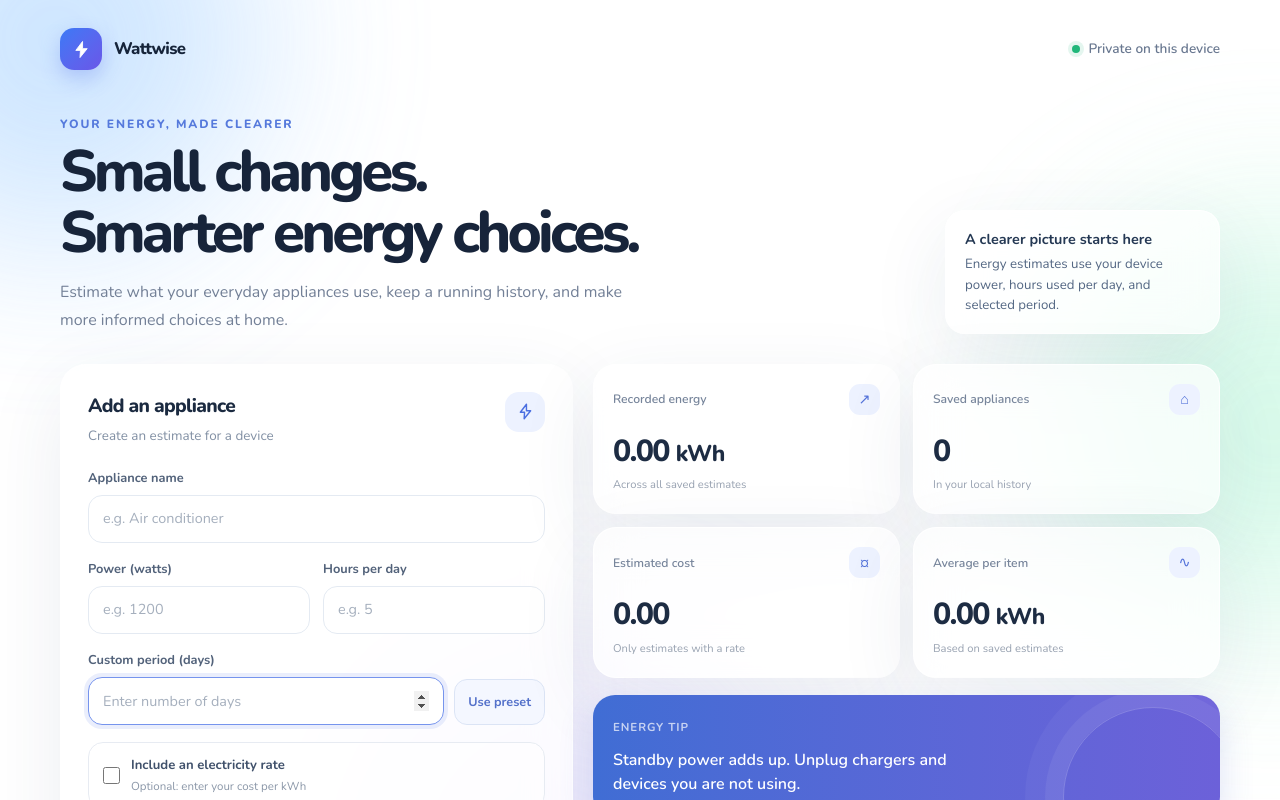
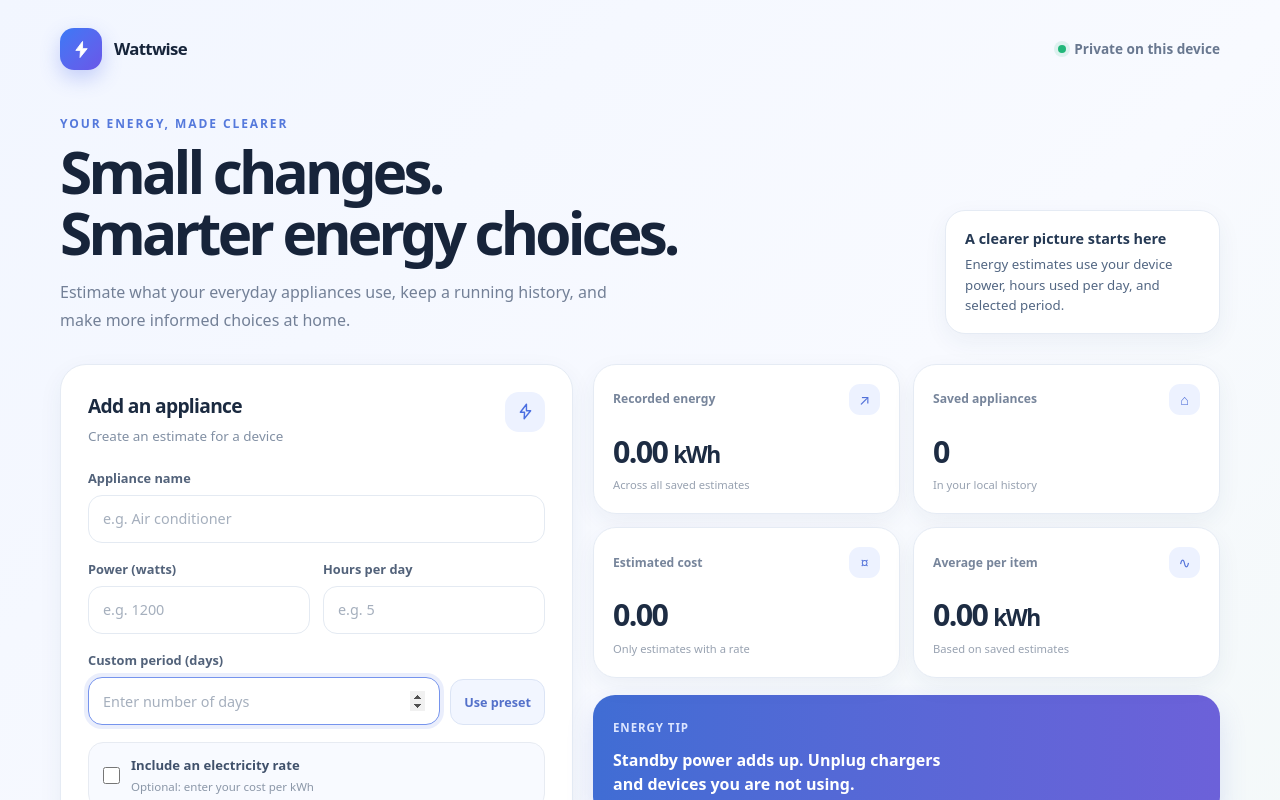
Before and after one commit to talhadevstudio30-lang/electricity-management, a React (Vite) app: page / in a window 1280 px wide. Both pictures are taken after a click on the button "Custom days". Shown: the top 800 px of the page. Built offline with nearby package versions, Linux system fonts and the light colour scheme.

Commit message:
add the optimization methods to make this app more and extra better than betore performance wise

```diff
--- a/index.html
+++ b/index.html
@@ -2,10 +2,6 @@
 <html lang="en">
 
 <head>
-  <link rel="preconnect" href="https://fonts.googleapis.com">
-  <link rel="preconnect" href="https://fonts.gstatic.com" crossorigin>
-  <link href="https://fonts.googleapis.com/css2?family=Nunito:ital,wght@0,200..1000;1,200..1000&display=swap"
-    rel="stylesheet">
   <meta charset="UTF-8" />
   <link rel="icon" type="image/svg+xml" href="AppIcon.png" />
   <meta name="viewport" content="width=device-width, initial-scale=1.0" />
@@ -17,11 +13,6 @@
   <meta name="technologies"
     content="React, Vite, JavaScript, Tailwind CSS, Node.js, GitHub" />
   <meta name="access" content="yes" />
-  <style>
-    body {
-      font-family: 'Nunito', sans-serif;
-    }
-  </style>
 </head>
 
 <body>
--- a/package.json
+++ b/package.json
@@ -11,7 +11,6 @@
   },
   "dependencies": {
     "@tailwindcss/vite": "^4.1.18",
-    "aos": "^2.3.4",
     "react": "^19.2.0",
     "react-dom": "^19.2.0",
     "tailwindcss": "^4.1.18"
--- a/src/features/energy-dashboard/EnergyDashboard.jsx
+++ b/src/features/energy-dashboard/EnergyDashboard.jsx
@@ -1,3 +1,4 @@
+import { memo, useMemo } from 'react'
 import ApplianceForm from './components/ApplianceForm'
 import ApplianceHistory from './components/ApplianceHistory'
 import DashboardHeader from './components/DashboardHeader'
@@ -6,16 +7,13 @@ import { useEnergyHistory } from './hooks/useEnergyHistory'
 
 function EnergyDashboard() {
   const { items, error, addItem, removeItem, clearItems } = useEnergyHistory()
-  const totalEnergy = items.reduce((sum, item) => sum + item.kwh, 0)
-  const totalCost = items.reduce((sum, item) => (
-    sum + (Number.isFinite(item.cost) ? item.cost : 0)
-  ), 0)
+  const { totalEnergy, totalCost } = useMemo(() => items.reduce((totals, item) => ({
+    totalEnergy: totals.totalEnergy + item.kwh,
+    totalCost: totals.totalCost + (Number.isFinite(item.cost) ? item.cost : 0),
+  }), { totalEnergy: 0, totalCost: 0 }), [items])
 
   return (
-    <main className="relative isolate min-h-screen overflow-hidden bg-[radial-gradient(ellipse_at_16%_5%,rgba(224,235,255,0.8),transparent_35%),radial-gradient(ellipse_at_92%_43%,rgba(224,247,240,0.6),transparent_30%),#f4f7fc]">
-      <div className="pointer-events-none fixed -left-36 -top-40 -z-10 size-[25rem] animate-pulse rounded-full bg-blue-300/60 blur-[90px] motion-reduce:animate-none" aria-hidden="true" />
-      <div className="pointer-events-none fixed -right-48 top-56 -z-10 size-[25rem] animate-pulse rounded-full bg-emerald-200/60 blur-[90px] [animation-delay:2s] motion-reduce:animate-none" aria-hidden="true" />
-      <div className="pointer-events-none fixed -bottom-64 left-[28%] -z-10 size-[25rem] animate-pulse rounded-full bg-violet-200/60 blur-[90px] [animation-delay:4s] motion-reduce:animate-none" aria-hidden="true" />
+    <main className="relative min-h-screen overflow-hidden bg-[linear-gradient(135deg,#f2f6ff_0%,#f8faff_48%,#f1f8f5_100%)]">
 
       <div className="mx-auto w-[min(1160px,calc(100%-40px))] pb-16 pt-7 max-sm:w-[calc(100%-24px)] max-sm:pt-[17px]">
         <DashboardHeader />
@@ -30,7 +28,7 @@ function EnergyDashboard() {
               Estimate what your everyday appliances use, keep a running history, and make more informed choices at home.
             </p>
           </div>
-          <aside className="max-w-[275px] justify-self-end rounded-[20px] border border-white/80 bg-white/70 p-[17px_19px] text-[0.83rem] leading-[1.55] text-[#536783] shadow-[0_24px_80px_rgba(39,65,107,0.09)] backdrop-blur-[22px] max-sm:max-w-none max-sm:justify-self-stretch">
+          <aside className="max-w-[275px] justify-self-end rounded-[20px] border border-[#e5ebf4] bg-white p-[17px_19px] text-[0.83rem] leading-[1.55] text-[#536783] shadow-[0_8px_24px_rgba(39,65,107,0.06)] max-sm:max-w-none max-sm:justify-self-stretch">
             <strong className="mb-1 block text-[0.9rem] text-[#253954]">A clearer picture starts here</strong>
             Energy estimates use your device power, hours used per day, and selected period.
           </aside>
@@ -53,4 +51,4 @@ function EnergyDashboard() {
   )
 }
 
-export default EnergyDashboard
+export default memo(EnergyDashboard)
--- a/src/features/energy-dashboard/components/ApplianceForm.jsx
+++ b/src/features/energy-dashboard/components/ApplianceForm.jsx
@@ -1,4 +1,4 @@
-import { useState } from 'react'
+import { memo, useState } from 'react'
 import { calculateEnergy, formatNumber, PERIODS } from '../utils/energy'
 
 function ApplianceForm({ onAdd }) {
@@ -43,7 +43,7 @@ function ApplianceForm({ onAdd }) {
   }
 
   return (
-    <section className="rounded-[26px] border border-white/80 bg-white/70 p-[27px] shadow-[0_24px_80px_rgba(39,65,107,0.09)] backdrop-blur-[22px] max-sm:rounded-[22px] max-sm:p-[20px_17px]" aria-labelledby="calculator-title">
+    <section className="rounded-[26px] border border-[#e5ebf4] bg-white p-[27px] shadow-[0_8px_24px_rgba(39,65,107,0.06)] max-sm:rounded-[22px] max-sm:p-[20px_17px]" aria-labelledby="calculator-title">
       <div className="mb-[23px] flex items-start justify-between gap-4">
         <div>
           <h2 className="m-0 text-[1.2rem] font-extrabold tracking-[-0.035em] text-[#1b2a40]" id="calculator-title">Add an appliance</h2>
@@ -61,7 +61,7 @@ function ApplianceForm({ onAdd }) {
           <label className="mb-[7px] block text-[0.8rem] font-bold text-[#52627a]" htmlFor="device-name">Appliance name</label>
           <input
             autoComplete="off"
-            className="min-h-12 w-full rounded-[14px] border border-[#e4eaf2] bg-white/80 px-[14px] text-[0.9rem] text-[#24344c] outline-none transition-all placeholder:text-[#a5afbd] hover:border-[#c8d4ee] hover:bg-white focus:border-[#7694ed] focus:bg-white focus:ring-4 focus:ring-[#5d7de2]/[0.13]"
+            className="min-h-12 w-full rounded-[14px] border border-[#e4eaf2] bg-white px-[14px] text-[0.9rem] text-[#24344c] outline-none transition-colors placeholder:text-[#a5afbd] hover:border-[#c8d4ee] focus:border-[#7694ed] focus:ring-4 focus:ring-[#5d7de2]/[0.13]"
             id="device-name"
             maxLength={60}
             onChange={(event) => setItemName(event.target.value)}
@@ -75,7 +75,7 @@ function ApplianceForm({ onAdd }) {
           <div>
             <label className="mb-[7px] block text-[0.8rem] font-bold text-[#52627a]" htmlFor="device-watts">Power (watts)</label>
             <input
-              className="min-h-12 w-full rounded-[14px] border border-[#e4eaf2] bg-white/80 px-[14px] text-[0.9rem] text-[#24344c] outline-none transition-all placeholder:text-[#a5afbd] hover:border-[#c8d4ee] hover:bg-white focus:border-[#7694ed] focus:bg-white focus:ring-4 focus:ring-[#5d7de2]/[0.13]"
+              className="min-h-12 w-full rounded-[14px] border border-[#e4eaf2] bg-white px-[14px] text-[0.9rem] text-[#24344c] outline-none transition-colors placeholder:text-[#a5afbd] hover:border-[#c8d4ee] focus:border-[#7694ed] focus:ring-4 focus:ring-[#5d7de2]/[0.13]"
               id="device-watts"
               max="1000000"
               min="0.01"
@@ -90,7 +90,7 @@ function ApplianceForm({ onAdd }) {
           <div>
             <label className="mb-[7px] block text-[0.8rem] font-bold text-[#52627a]" htmlFor="device-hours">Hours per day</label>
             <input
-              className="min-h-12 w-full rounded-[14px] border border-[#e4eaf2] bg-white/80 px-[14px] text-[0.9rem] text-[#24344c] outline-none transition-all placeholder:text-[#a5afbd] hover:border-[#c8d4ee] hover:bg-white focus:border-[#7694ed] focus:bg-white focus:ring-4 focus:ring-[#5d7de2]/[0.13]"
+              className="min-h-12 w-full rounded-[14px] border border-[#e4eaf2] bg-white px-[14px] text-[0.9rem] text-[#24344c] outline-none transition-colors placeholder:text-[#a5afbd] hover:border-[#c8d4ee] focus:border-[#7694ed] focus:ring-4 focus:ring-[#5d7de2]/[0.13]"
               id="device-hours"
               max="24"
               min="0.01"
@@ -112,7 +112,7 @@ function ApplianceForm({ onAdd }) {
             {customPeriod ? (
               <input
                 autoFocus
-                className="min-h-12 w-full rounded-[14px] border border-[#e4eaf2] bg-white/80 px-[14px] text-[0.9rem] text-[#24344c] outline-none transition-all placeholder:text-[#a5afbd] hover:border-[#c8d4ee] hover:bg-white focus:border-[#7694ed] focus:bg-white focus:ring-4 focus:ring-[#5d7de2]/[0.13]"
+                className="min-h-12 w-full rounded-[14px] border border-[#e4eaf2] bg-white px-[14px] text-[0.9rem] text-[#24344c] outline-none transition-colors placeholder:text-[#a5afbd] hover:border-[#c8d4ee] focus:border-[#7694ed] focus:ring-4 focus:ring-[#5d7de2]/[0.13]"
                 id="calculation-period"
                 max="36500"
                 min="1"
@@ -125,7 +125,7 @@ function ApplianceForm({ onAdd }) {
               />
             ) : (
               <select
-                className="min-h-12 w-full cursor-pointer rounded-[14px] border border-[#e4eaf2] bg-white/80 px-[14px] text-[0.9rem] text-[#24344c] outline-none transition-all hover:border-[#c8d4ee] hover:bg-white focus:border-[#7694ed] focus:bg-white focus:ring-4 focus:ring-[#5d7de2]/[0.13]"
+                className="min-h-12 w-full cursor-pointer rounded-[14px] border border-[#e4eaf2] bg-white px-[14px] text-[0.9rem] text-[#24344c] outline-none transition-colors hover:border-[#c8d4ee] focus:border-[#7694ed] focus:ring-4 focus:ring-[#5d7de2]/[0.13]"
                 id="calculation-period"
                 onChange={(event) => setPeriod(event.target.value)}
                 value={period}
@@ -136,12 +136,12 @@ function ApplianceForm({ onAdd }) {
               </select>
             )}
           </div>
-          <button className="min-h-[46px] cursor-pointer whitespace-nowrap rounded-[13px] border border-[#dbe4f5] bg-[#f2f6ff]/80 px-[13px] text-[0.79rem] font-bold text-[#5471ca] transition hover:-translate-y-px hover:bg-[#e9efff]" onClick={toggleCustomPeriod} type="button">
+          <button className="min-h-[46px] cursor-pointer whitespace-nowrap rounded-[13px] border border-[#dbe4f5] bg-[#f2f6ff] px-[13px] text-[0.79rem] font-bold text-[#5471ca] transition-colors hover:bg-[#e9efff]" onClick={toggleCustomPeriod} type="button">
             {customPeriod ? 'Use preset' : 'Custom days'}
           </button>
         </div>
 
-        <label className="flex cursor-pointer items-center gap-[11px] rounded-[15px] border border-[#e7ebf2] bg-white/50 p-[13px_14px]" htmlFor="include-rate">
+        <label className="flex cursor-pointer items-center gap-[11px] rounded-[15px] border border-[#e7ebf2] bg-[#f8faff] p-[13px_14px]" htmlFor="include-rate">
           <input
             checked={includeRate}
             id="include-rate"
@@ -159,7 +159,7 @@ function ApplianceForm({ onAdd }) {
           <div>
             <label className="mb-[7px] block text-[0.8rem] font-bold text-[#52627a]" htmlFor="unit-rate">Rate per kWh</label>
             <input
-              className="min-h-12 w-full rounded-[14px] border border-[#e4eaf2] bg-white/80 px-[14px] text-[0.9rem] text-[#24344c] outline-none transition-all placeholder:text-[#a5afbd] hover:border-[#c8d4ee] hover:bg-white focus:border-[#7694ed] focus:bg-white focus:ring-4 focus:ring-[#5d7de2]/[0.13]"
+              className="min-h-12 w-full rounded-[14px] border border-[#e4eaf2] bg-white px-[14px] text-[0.9rem] text-[#24344c] outline-none transition-colors placeholder:text-[#a5afbd] hover:border-[#c8d4ee] focus:border-[#7694ed] focus:ring-4 focus:ring-[#5d7de2]/[0.13]"
               id="unit-rate"
               min="0"
               onChange={(event) => setRate(event.target.value)}
@@ -172,7 +172,7 @@ function ApplianceForm({ onAdd }) {
           </div>
         )}
 
-        <div className="flex items-center justify-between gap-4 rounded-[17px] border border-[#aec6ff]/45 bg-gradient-to-r from-[#eef4ff]/90 to-[#effcf8]/80 p-[15px_17px]" aria-live="polite">
+        <div className="flex items-center justify-between gap-4 rounded-[17px] border border-[#dce5f8] bg-gradient-to-r from-[#eef4ff] to-[#effcf8] p-[15px_17px]" aria-live="polite">
           <div className="text-[0.75rem] text-[#79889e]">
             <strong className="mb-[3px] block text-[0.83rem] text-[#40536f]">Live estimate</strong>
             Based on {days > 0 ? `${days} ${days === 1 ? 'day' : 'days'}` : 'your selected period'}
@@ -191,7 +191,7 @@ function ApplianceForm({ onAdd }) {
           </div>
         </div>
 
-        <button className="flex min-h-[51px] cursor-pointer items-center justify-center gap-[9px] rounded-[15px] border-0 bg-gradient-to-r from-[#5278e6] to-[#695cdb] text-[0.92rem] font-extrabold text-white shadow-[0_10px_22px_rgba(89,105,222,0.24)] transition hover:-translate-y-0.5 hover:shadow-[0_14px_28px_rgba(89,105,222,0.3)] hover:saturate-[1.12] active:translate-y-0 [&_svg]:size-[18px]" type="submit">
+        <button className="flex min-h-[51px] cursor-pointer items-center justify-center gap-[9px] rounded-[15px] border-0 bg-gradient-to-r from-[#5278e6] to-[#695cdb] text-[0.92rem] font-extrabold text-white shadow-[0_8px_18px_rgba(89,105,222,0.2)] transition-colors hover:from-[#466bd5] hover:to-[#5d50cc] active:translate-y-0 [&_svg]:size-[18px]" type="submit">
           Add estimate
           <svg viewBox="0 0 24 24" fill="none" aria-hidden="true">
             <path d="M12 5v14M5 12h14" stroke="currentColor" strokeWidth="2" strokeLinecap="round" />
@@ -202,4 +202,4 @@ function ApplianceForm({ onAdd }) {
   )
 }
 
-export default ApplianceForm
+export default memo(ApplianceForm)
--- a/src/features/energy-dashboard/components/DashboardHeader.jsx
+++ b/src/features/energy-dashboard/components/DashboardHeader.jsx
@@ -1,3 +1,5 @@
+import { memo } from 'react'
+
 function DashboardHeader() {
   return (
     <header className="mb-[46px] flex items-center justify-between gap-6 max-sm:mb-[34px]">
@@ -17,4 +19,4 @@ function DashboardHeader() {
   )
 }
 
-export default DashboardHeader
+export default memo(DashboardHeader)
--- a/src/features/energy-dashboard/components/SummaryCards.jsx
+++ b/src/features/energy-dashboard/components/SummaryCards.jsx
@@ -1,3 +1,4 @@
+import { memo } from 'react'
 import { formatNumber } from '../utils/energy'
 
 function SummaryCards({ items, totalEnergy, totalCost }) {
@@ -32,7 +33,7 @@ function SummaryCards({ items, totalEnergy, totalCost }) {
     <section className="max-[900px]:order-first" aria-label="Usage summary">
       <div className="mb-[17px] grid grid-cols-2 gap-[13px] max-sm:gap-[10px]">
         {stats.map((stat) => (
-          <article className="min-h-[137px] rounded-[23px] border border-white/80 bg-white/70 p-[19px] shadow-[0_24px_80px_rgba(39,65,107,0.09)] backdrop-blur-[22px] transition duration-200 hover:-translate-y-[3px] hover:shadow-[0_20px_55px_rgba(39,65,107,0.13)] max-sm:min-h-[124px] max-sm:rounded-[19px] max-sm:p-[15px]" key={stat.label}>
+          <article className="min-h-[137px] rounded-[23px] border border-[#e5ebf4] bg-white p-[19px] shadow-[0_8px_24px_rgba(39,65,107,0.06)] transition-transform duration-200 hover:-translate-y-[2px] max-sm:min-h-[124px] max-sm:rounded-[19px] max-sm:p-[15px]" key={stat.label}>
             <div className="flex items-center justify-between gap-[10px]">
               <span className="text-[0.76rem] font-semibold text-[#77859b]">{stat.label}</span>
               <span className="grid size-[31px] place-items-center rounded-[11px] bg-[#edf2ff] text-[0.9rem] text-[#5271d9]" aria-hidden="true">{stat.symbol}</span>
@@ -42,12 +43,12 @@ function SummaryCards({ items, totalEnergy, totalCost }) {
           </article>
         ))}
       </div>
-      <aside className="relative min-h-[124px] overflow-hidden rounded-[22px] bg-gradient-to-r from-[#406dd4] to-[#6c61d9] p-[19px_20px] text-white shadow-[0_15px_34px_rgba(82,101,204,0.19)] after:absolute after:-bottom-[68px] after:-right-[23px] after:size-[180px] after:rounded-full after:border after:border-white/20 after:shadow-[0_0_0_18px_rgba(255,255,255,0.06),0_0_0_38px_rgba(255,255,255,0.04)] after:content-[''] [&>span]:text-[0.72rem] [&>span]:font-bold [&>span]:uppercase [&>span]:tracking-[0.08em] [&>span]:text-white/70">
+      <aside className="min-h-[124px] rounded-[22px] bg-gradient-to-r from-[#406dd4] to-[#6c61d9] p-[19px_20px] text-white shadow-[0_12px_28px_rgba(82,101,204,0.16)] [&>span]:text-[0.72rem] [&>span]:font-bold [&>span]:uppercase [&>span]:tracking-[0.08em] [&>span]:text-[#dce5ff]">
         <span>Energy tip</span>
-        <p className="relative z-10 mb-0 mt-[10px] max-w-[360px] text-base font-semibold leading-[1.5]">Standby power adds up. Unplug chargers and devices you are not using.</p>
+        <p className="mb-0 mt-[10px] max-w-[360px] text-base font-semibold leading-[1.5]">Standby power adds up. Unplug chargers and devices you are not using.</p>
       </aside>
     </section>
   )
 }
 
-export default SummaryCards
+export default memo(SummaryCards)
--- a/src/features/energy-dashboard/hooks/useEnergyHistory.js
+++ b/src/features/energy-dashboard/hooks/useEnergyHistory.js
@@ -1,4 +1,4 @@
-import { useState } from 'react'
+import { useCallback, useState } from 'react'
 import { loadEnergyHistory, saveEnergyHistory } from '../utils/energy'
 
 export function useEnergyHistory() {
@@ -6,27 +6,27 @@ export function useEnergyHistory() {
   const [items, setItems] = useState(initialData.items)
   const [error, setError] = useState(initialData.error)
 
-  function updateItems(updatedItems) {
+  const updateItems = useCallback((updatedItems) => {
     setError(saveEnergyHistory(updatedItems))
     setItems(updatedItems)
-  }
+  }, [])
 
-  function addItem(item) {
+  const addItem = useCallback((item) => {
     const newItem = {
       ...item,
       id: window.crypto.randomUUID(),
       createdAt: new Date().toISOString(),
     }
     updateItems([newItem, ...items])
-  }
+  }, [items, updateItems])
 
-  function removeItem(id) {
+  const removeItem = useCallback((id) => {
     updateItems(items.filter((item) => item.id !== id))
-  }
+  }, [items, updateItems])
 
-  function clearItems() {
+  const clearItems = useCallback(() => {
     updateItems([])
-  }
+  }, [updateItems])
 
   return { items, error, addItem, removeItem, clearItems }
 }
--- a/src/index.css
+++ b/src/index.css
@@ -1,7 +1,7 @@
 @import "tailwindcss";
 
 @theme {
-  --font-sans: 'Nunito', 'Segoe UI', sans-serif;
+  --font-sans: ui-sans-serif, system-ui, -apple-system, BlinkMacSystemFont, 'Segoe UI', sans-serif;
 }
 
 @layer base {
```
Also changed, not shown: src/features/energy-dashboard/components/ApplianceHistory.jsx (+46 -40 lines), 2 other files (tests, documents, lock files or other folders).
